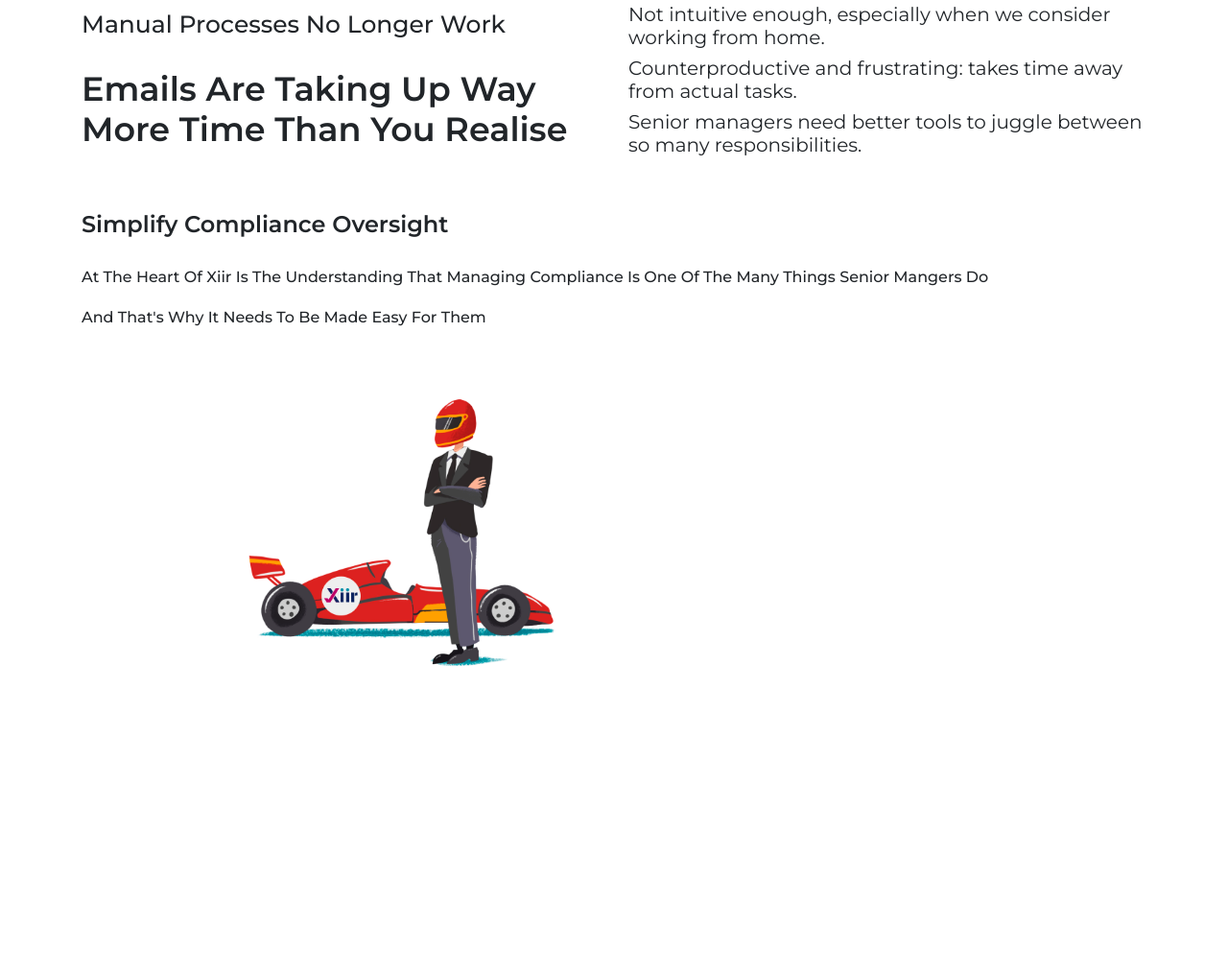
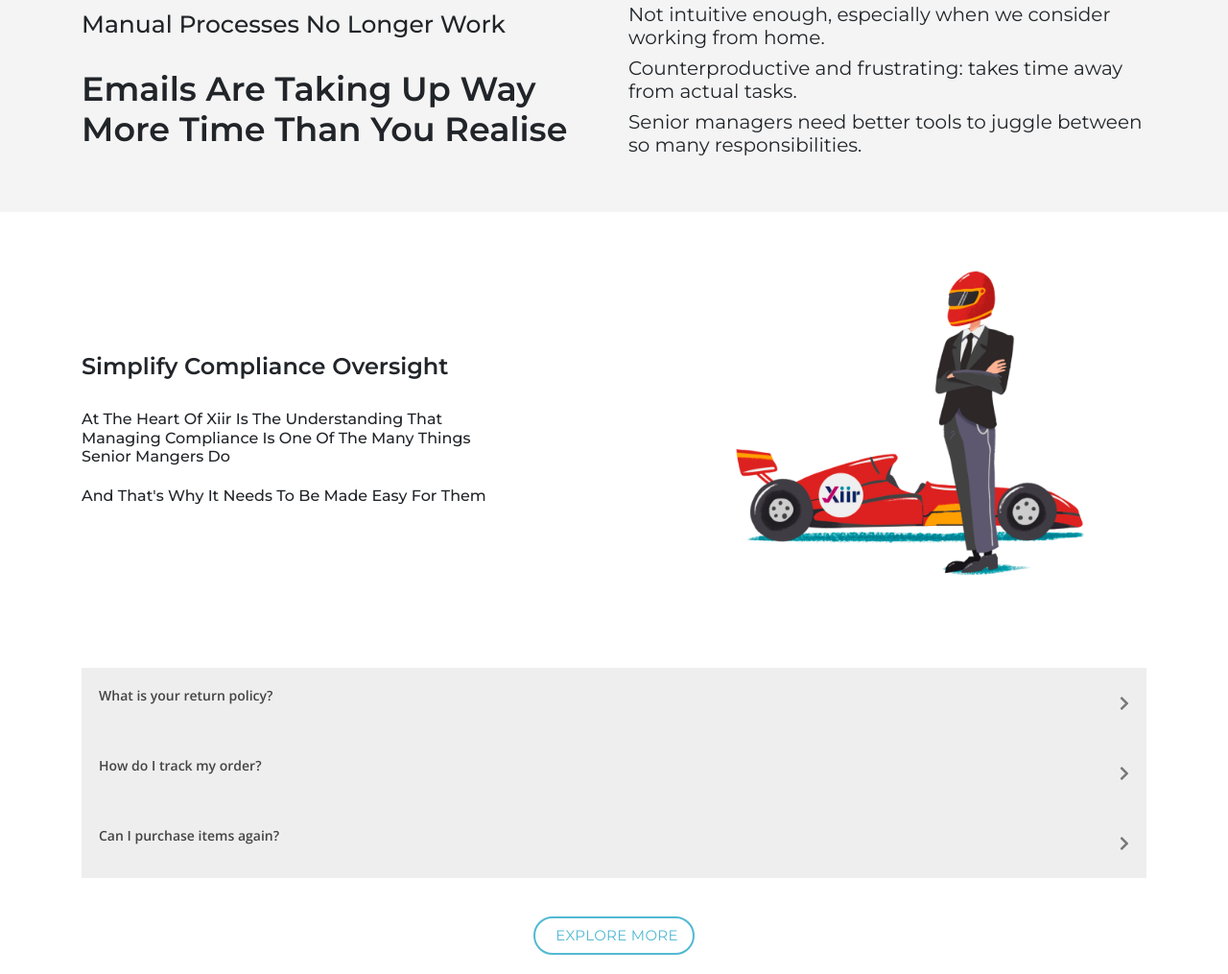
Before and after one commit to Muh-Hasan/Xiir, a Gatsby site: page / in a window 1280 px wide. Shown: the part 1298-2313 px from the top of the page at 96% size. Before the commit the page ends 2077 px from the top, so only its background shows below. Built offline with nearby package versions, Linux system fonts and the light colour scheme; Gatsby itself is replaced by a stand-in of ours.

Commit message:
things updated

```diff
--- /dev/null
+++ b/src/components/Accordion/Accordion.css
@@ -0,0 +1,60 @@
+@import url("https://fonts.googleapis.com/css?family=Open+Sans:400,600&display=swap");
+
+/* Style the accordion section */
+.accordion__section {
+  display: flex;
+  flex-direction: column;
+}
+
+/* Style the buttons that are used to open and close the accordion panel */
+.accordion {
+  background-color: #eee;
+  color: #444;
+  cursor: pointer;
+  padding: 18px;
+  display: flex;
+  align-items: center;
+  border: none;
+  outline: none;
+  transition: background-color 0.6s ease;
+}
+
+/* Add a background color to the button if it is clicked on (add the .active class with JS), and when you move the mouse over it (hover) */
+.accordion:hover,
+.active {
+  background-color: #ccc;
+}
+
+/* Style the accordion content title */
+.accordion__title {
+  font-family: "Open Sans", sans-serif;
+  font-weight: 600;
+  font-size: 14px;
+  text-align: left;
+}
+
+/* Style the accordion chevron icon */
+.accordion__icon {
+  margin-left: auto;
+  transition: transform 0.6s ease;
+}
+
+/* Style to rotate icon when state is active */
+.rotate {
+  transform: rotate(90deg);
+}
+
+/* Style the accordion content panel. Note: hidden by default */
+.accordion__content {
+  background-color: white;
+  overflow: auto;
+  transition: max-height 0.6s ease;
+}
+
+/* Style the accordion content text */
+.accordion__text {
+  font-family: "Open Sans", sans-serif;
+  font-weight: 400;
+  font-size: 14px;
+  padding: 18px;
+}
--- /dev/null
+++ b/src/components/Accordion/Accordion.js
@@ -0,0 +1,43 @@
+import React, { useState, useRef } from "react"
+import Chevron from "./Chevron"
+
+import "./Accordion.css"
+
+function Accordion(props) {
+  const [setActive, setActiveState] = useState("")
+  const [setHeight, setHeightState] = useState("0px")
+  const [setRotate, setRotateState] = useState("accordion__icon")
+
+  const content = useRef(null)
+
+  function toggleAccordion() {
+    setActiveState(setActive === "" ? "active" : "")
+    setHeightState(
+      setActive === "active" ? "0px" : `${content.current.scrollHeight}px`
+    )
+    setRotateState(
+      setActive === "active" ? "accordion__icon" : "accordion__icon rotate"
+    )
+  }
+
+  return (
+    <div className="accordion__section">
+      <button className={`accordion ${setActive}`} onClick={toggleAccordion}>
+        <p className="accordion__title">{props.title}</p>
+        <Chevron className={`${setRotate}`} width={10} fill={"#777"} />
+      </button>
+      <div
+        ref={content}
+        style={{ maxHeight: `${setHeight}` }}
+        className="accordion__content"
+      >
+        <div
+          className="accordion__text"
+          dangerouslySetInnerHTML={{ __html: props.content }}
+        />
+      </div>
+    </div>
+  )
+}
+
+export default Accordion
--- /dev/null
+++ b/src/components/Accordion/Chevron.js
@@ -0,0 +1,20 @@
+import React from "react"
+
+function Chevron(props) {
+  return (
+    <svg
+      className={props.className}
+      height={props.height}
+      width={props.width}
+      xmlns="http://www.w3.org/2000/svg"
+      viewBox="0 0 320 512"
+    >
+      <path
+        fill={props.fill}
+        d="M285.476 272.971L91.132 467.314c-9.373 9.373-24.569 9.373-33.941 0l-22.667-22.667c-9.357-9.357-9.375-24.522-.04-33.901L188.505 256 34.484 101.255c-9.335-9.379-9.317-24.544.04-33.901l22.667-22.667c9.373-9.373 24.569-9.373 33.941 0L285.475 239.03c9.373 9.372 9.373 24.568.001 33.941z"
+      />
+    </svg>
+  )
+}
+
+export default Chevron
--- a/src/pages/index.js
+++ b/src/pages/index.js
@@ -1,6 +1,8 @@
 import React from "react"
 import Header from "../components/Header"
+import Accordion from "../components/Accordion/Accordion"
 import Img from "../images/3.jpg"
+
 export default function Home() {
   return (
     <div>
@@ -8,10 +10,10 @@
       <section className="banner-section d-flex">
         <div className="container d-flex flex-column">
           <div className="row align-items-center justify-content-between content-area">
-            <div className="col-xs-12 col-sm-12 col-md-6 col-lg-6 img-col">
+            <div className="col-sm-12 col-md-6 col-lg-6 img-col">
               <img src={Img} alt="nothing" className="img" />
             </div>
-            <div className="col-xs-12 col-sm-12 col-md-5 col-lg-5 text-col">
+            <div className="col-sm-12 col-md-5 col-lg-5 text-col">
               <h3>
                 Senior managers spend way too much time ensuring compliance
               </h3>
@@ -43,6 +45,7 @@
           </div>
         </div>
       </section>
+
       <section className="atelier-option2 change-header">
         <div className="container">
           <div className="row align-items-center justify-content-between">
@@ -70,22 +73,55 @@
           </div>
         </div>
       </section>
+
       <section className="d-flex">
         <div className="container d-flex flex-column">
           <div className="row align-items-center justify-content-between content-area">
-            <div className="col-xs-12 col-sm-12 col-md-5 col-lg-5 text-col">
+            <div className="col-sm-12 col-md-5 col-lg-5 text-col">
               <h1>simplify compliance oversight</h1>
               <br />
               <h3>
-                at the heart of xiir is the understanding that managing compliance is one of the many things senior mangers do
+                at the heart of xiir is the understanding that managing
+                compliance is one of the many things senior mangers do
               </h3>
-              <h3>
-                and that's why it needs to be made easy for them
-              </h3>
+              <h3>and that's why it needs to be made easy for them</h3>
             </div>
-            <div className="col-xs-12 col-sm-12 col-md-6 col-lg-6 img-col">
+            <div className="col-sm-12 col-md-6 col-lg-6 img-col">
               <img src={Img} alt="nothing" className="img" />
             </div>
+          </div>
+        </div>
+      </section>
+
+      <section className='d-flex'>
+        <div className='container align-items-center text-center'>
+          <div>
+            <Accordion
+              title="What is your return policy?"
+              content="Lorem ipsum dolor sit amet, consectetur adipiscing elit, sed do eiusmod tempor incididunt ut labore et dolore magna aliqua."
+            />
+            <Accordion
+              title="How do I track my order?"
+              content="Lorem ipsum dolor sit amet, consectetur adipiscing elit, sed do eiusmod tempor incididunt ut labore et dolore magna aliqua. Lorem ipsum dolor sit amet, consectetur adipiscing elit, sed do eiusmod tempor incididunt ut labore et dolore magna aliqua."
+            />
+            <Accordion
+              title="Can I purchase items again?"
+              content="
+        <p>Lorem ipsum dolor sit amet, consectetur adipiscing elit, sed do eiusmod tempor incididunt ut labore et dolore magna aliqua.</p>
+        </br>
+        <p>Lorem ipsum dolor sit amet, consectetur adipiscing elit, sed do eiusmod tempor incididunt ut labore et dolore magna aliqua.</p>
+        </br>
+        <p>Lorem ipsum dolor sit amet, consectetur adipiscing elit, sed do eiusmod tempor incididunt ut labore et dolore magna aliqua.</p>
+        "
+            />
+
+          </div>
+          <div className='btn-accod-div'>
+            <button className='btn-hello'>
+              <span>
+                explore more
+              </span>
+            </button>
           </div>
         </div>
       </section>
--- a/src/styles/index.css
+++ b/src/styles/index.css
@@ -3,6 +3,31 @@
   margin: 0;
   padding: 0;
   font-family: 'Montserrat', sans-serif;
+  outline: none !important;
+}
+
+.btn-hello{
+    border: 2px solid #52b9d3;
+    font-size: 15px;
+    letter-spacing: 0.31px;
+    height: 40px;
+    border-radius: 22px;
+    padding: 8px 15px;
+    padding-left: 21px;
+    min-width: 160px;
+    text-transform: uppercase;
+    background-color: #fff;
+    display: inline-block;
+    color: #52b9d3;
+    text-align: left;
+    padding-bottom: 9px;
+    padding-top: 7px;
+    outline: none;
+    cursor: pointer;
+}
+.btn-accod-div{
+    margin-top: 40px;
+    margin-bottom: 20px;
 }
 .text-center {
   text-align: center !important;
@@ -92,6 +117,7 @@
     line-height: 1.2;
 }
 .atelier-option2{
+    background-color: #f4f4f4;
     padding: 50px 0;
     padding-top: 78px;
     overflow: hidden;
```
